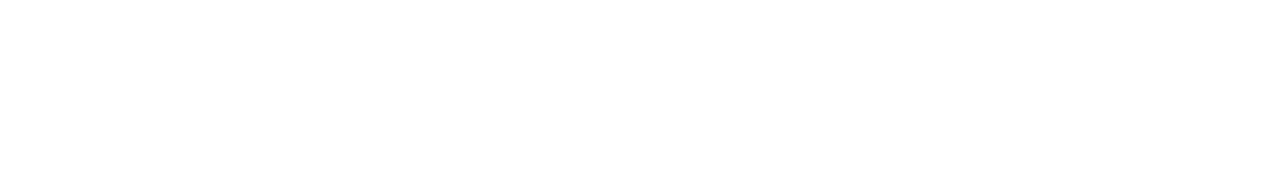
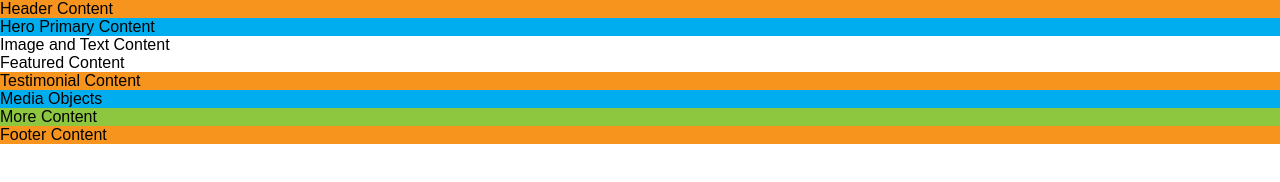
Before and after one commit to lekegitrepo/edx-advance-css-module-1, a plain HTML site: page index.html in a window 1280 px wide. Drawn offline with Linux system fonts and the light colour scheme.

Commit message:
add the base html structure for wireframe

```diff
--- a/index.html
+++ b/index.html
@@ -7,6 +7,16 @@
     <title>Advance CSS - Mod1Lab</title>
   </head>
   <body>
+  	<header class="background-primary">Header Content</header>
+  	<main>
+  		<section class="background-secondary">Hero Primary Content</section>
+  		<section>Image and Text Content</section>
+  		<section>Featured Content</section>
+  		<section class="background-primary">Testimonial Content</section>
+  		<section class="background-secondary">Media Objects</section>
+  		<section class="background-tertiary">More Content</section>
+  	</main>
+  	<footer class="background-primary">Footer Content</footer>
 
   </body>
 </html>
```
